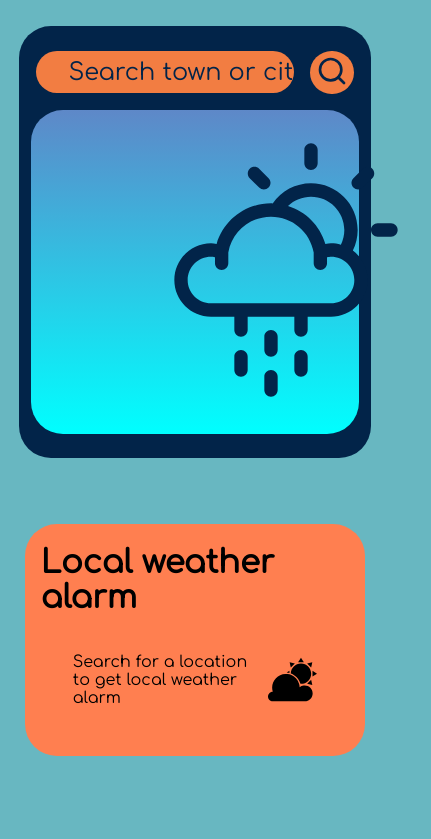
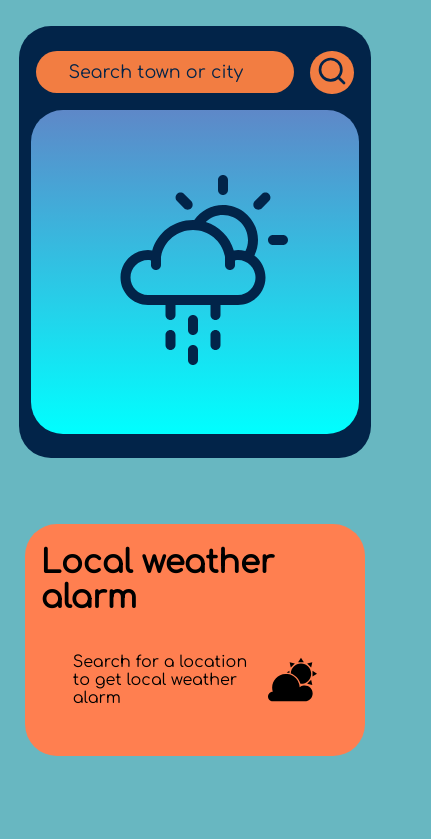
Before and after one commit to kdVincler/weather-app, a React (Create React App) app: page / in a window 390 px wide. Shown: the top 839 px of the page, 431 px wide, since content can reach past the window. Built offline with nearby package versions, Linux system fonts and the light colour scheme; no server answers.

Commit message:
formatted weather icon and placeholder

```diff
--- a/src/css/Results.css
+++ b/src/css/Results.css
@@ -431,7 +431,10 @@
     .Rname{
         width: 11rem;
     }
-
+    .wIcon{
+        width: 20rem;
+        margin-left: 3rem;
+    }
     .card{
         flex-direction: row;
         width: 25rem;
@@ -468,6 +471,10 @@
         margin-left: 2.1rem;
         width: 20rem;
 
+    }
+    .wIcon{
+        width: 17rem;
+        margin-left: 4rem;
     }
     .Rname{
         width: 8rem;
@@ -527,6 +534,10 @@
         gap: 1rem;
 
     }
+    .wIcon{
+        width: 15rem;
+        margin-left: 2.6rem;
+    }
     .card_title{
         font-size: 1.3rem;
     }
--- a/src/css/SearchBar.css
+++ b/src/css/SearchBar.css
@@ -147,6 +147,11 @@ img{
     .search{
         width: 15rem;
         height: 2.5rem;
+        font-size: 1.1rem;
+    }
+    input::placeholder{
+        font-size: 1.1rem;
+
     }
 
 
```
